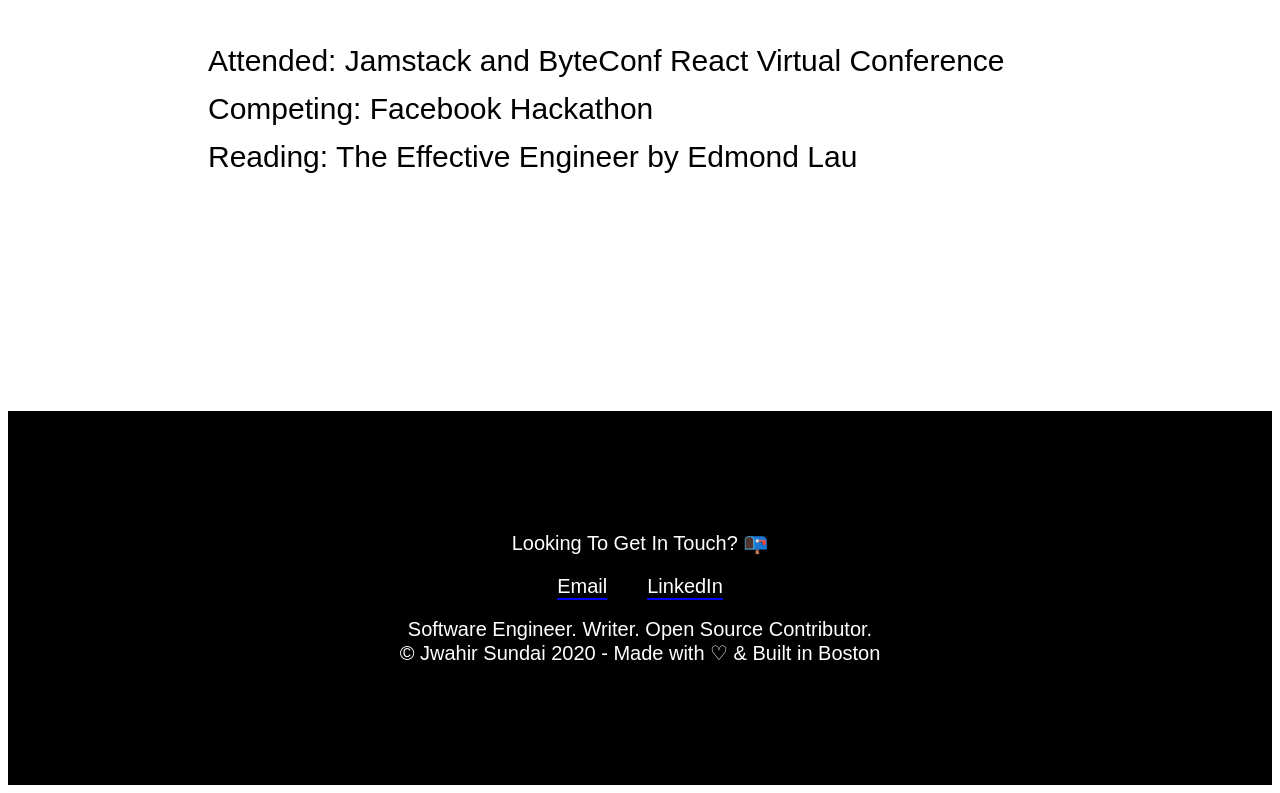
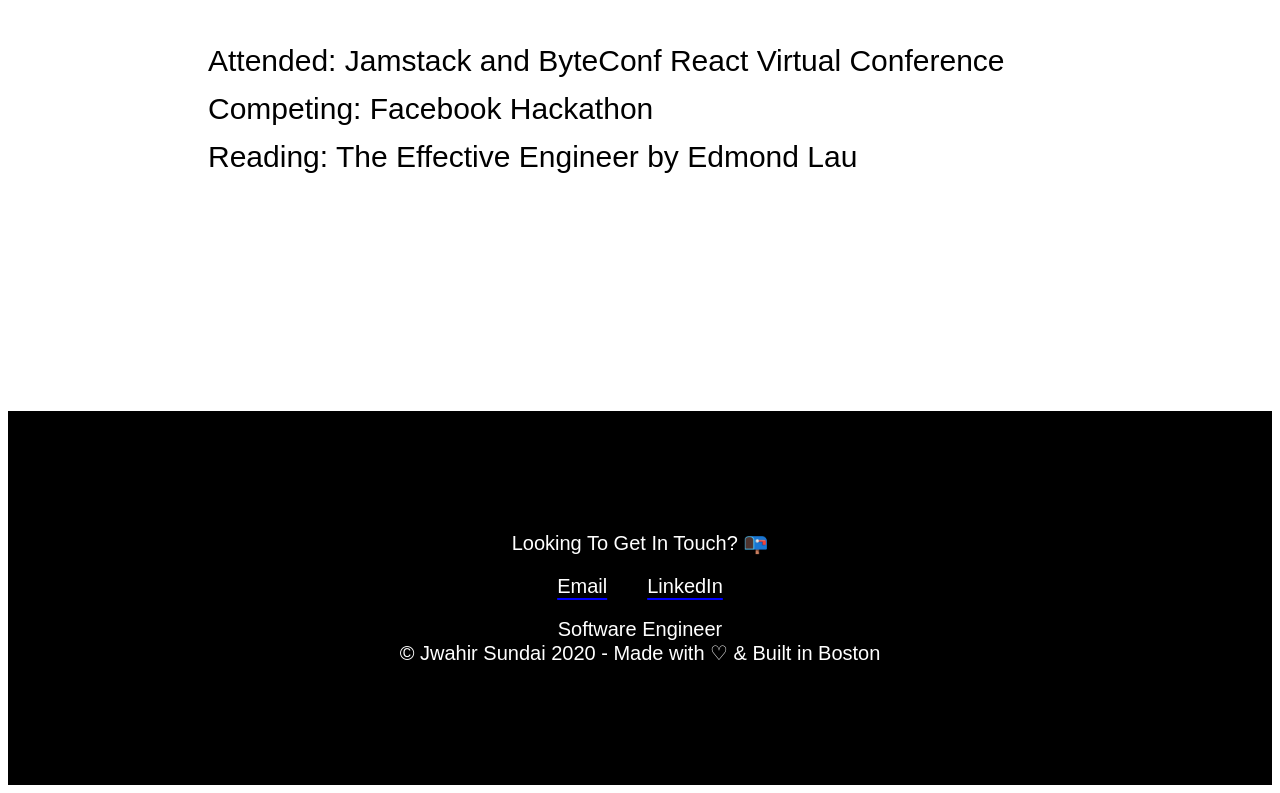
Before and after one commit to jsundai/vuedev-v1, a Vue app: page / in a window 1280 px wide. Shown: the part 3417-4210 px from the top of the page. Built offline with nearby package versions, Linux system fonts and the light colour scheme.

Commit message:
Update Footer.vue

```diff
--- a/src/components/Footer.vue
+++ b/src/components/Footer.vue
@@ -11,7 +11,7 @@
  <br>
 
 <p>
-Software Engineer. Writer. Open Source Contributor. <br>
+Software Engineer<br>
 ©  Jwahir Sundai 2020 - Made with ♡ & Built in Boston
 
 </p>
```
